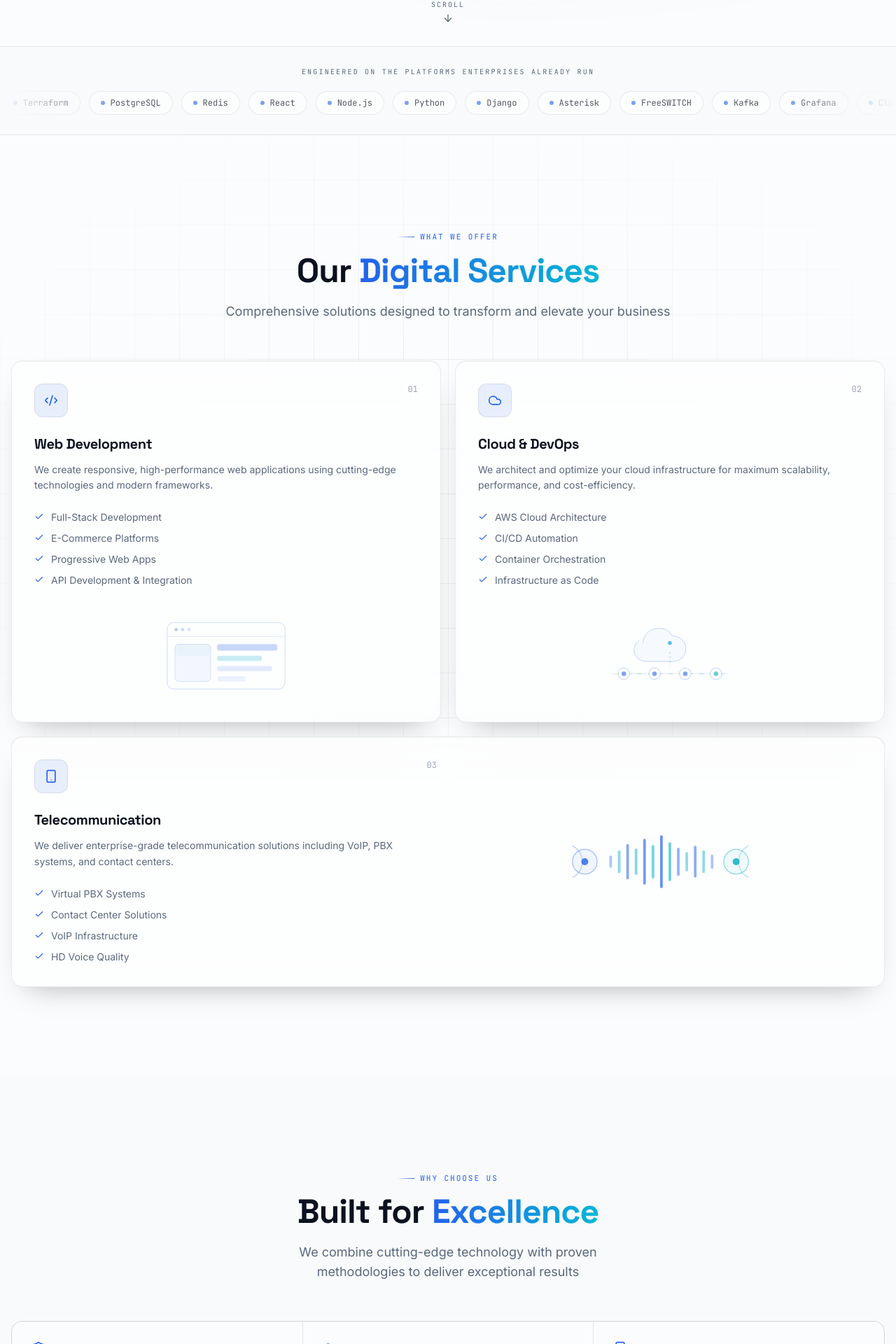
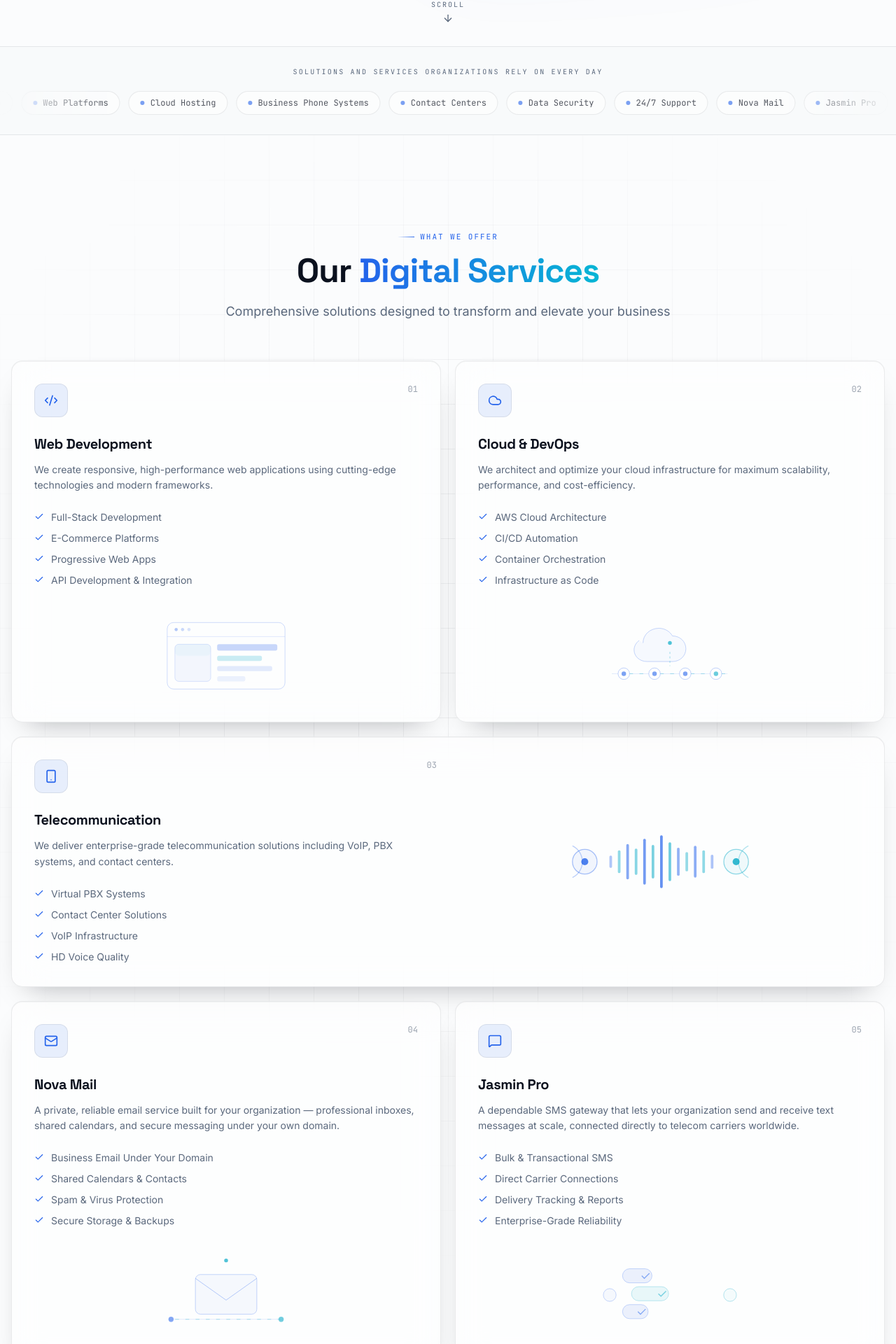
Before and after one commit to supernovasoft/supernovasoft, a React (Vite) app: page / in a window 1280 px wide. Shown: the part 778-2698 px from the top of the page at 70% size. Built offline with nearby package versions, Linux system fonts and the light colour scheme.

Commit message:
feat: add Nova Mail and Jasmin Pro services with corresponding motifs and translations

```diff
--- a/src/components/language-provider.tsx
+++ b/src/components/language-provider.tsx
@@ -70,6 +70,18 @@
         "services.telecom.feature2": "Contact Center Solutions",
         "services.telecom.feature3": "VoIP Infrastructure",
         "services.telecom.feature4": "HD Voice Quality",
+        "services.novamail.title": "Nova Mail",
+        "services.novamail.description": "A private, reliable email service built for your organization — professional inboxes, shared calendars, and secure messaging under your own domain.",
+        "services.novamail.feature1": "Business Email Under Your Domain",
+        "services.novamail.feature2": "Shared Calendars & Contacts",
+        "services.novamail.feature3": "Spam & Virus Protection",
+        "services.novamail.feature4": "Secure Storage & Backups",
+        "services.jasminpro.title": "Jasmin Pro",
+        "services.jasminpro.description": "A dependable SMS gateway that lets your organization send and receive text messages at scale, connected directly to telecom carriers worldwide.",
+        "services.jasminpro.feature1": "Bulk & Transactional SMS",
+        "services.jasminpro.feature2": "Direct Carrier Connections",
+        "services.jasminpro.feature3": "Delivery Tracking & Reports",
+        "services.jasminpro.feature4": "Enterprise-Grade Reliability",
 
         // Tools
         "tools.subtitle": "Free Tool",
@@ -109,7 +121,15 @@
         "solutions.stat3.label": "Support",
 
         // Trust / stack
-        "trust.label": "Engineered on the platforms enterprises already run",
+        "trust.label": "Solutions and services organizations rely on every day",
+        "trust.item1": "Nova Mail",
+        "trust.item2": "Jasmin Pro",
+        "trust.item3": "Web Platforms",
+        "trust.item4": "Cloud Hosting",
+        "trust.item5": "Business Phone Systems",
+        "trust.item6": "Contact Centers",
+        "trust.item7": "Data Security",
+        "trust.item8": "24/7 Support",
 
         // Process
         "process.subtitle": "How We Work",
@@ -154,6 +174,8 @@
         "footer.cloudDevOps": "Cloud & DevOps",
         "footer.telecom": "Telecommunication",
         "footer.security": "Security Solutions",
+        "footer.novamail": "Nova Mail",
+        "footer.jasminpro": "Jasmin Pro",
         "footer.copyright": "Supernova Soft. All rights reserved.",
         "footer.privacy": "Privacy",
         "footer.terms": "Terms",
@@ -203,6 +225,18 @@
         "services.telecom.feature2": "حلول مراكز الاتصال",
         "services.telecom.feature3": "بنية VoIP التحتية",
         "services.telecom.feature4": "جودة صوت عالية الدقة",
+        "services.novamail.title": "نوفا ميل",
+        "services.novamail.description": "خدمة بريد إلكتروني خاصة وموثوقة لمؤسستك — صناديق بريد احترافية، تقويم مشترك، ومراسلات آمنة تحت نطاقك الخاص.",
+        "services.novamail.feature1": "بريد إلكتروني احترافي بنطاقك الخاص",
+        "services.novamail.feature2": "تقويم وجهات اتصال مشتركة",
+        "services.novamail.feature3": "حماية من البريد المزعج والفيروسات",
+        "services.novamail.feature4": "تخزين آمن ونسخ احتياطي",
+        "services.jasminpro.title": "جاسمين برو",
+        "services.jasminpro.description": "بوابة رسائل نصية موثوقة تتيح لمؤسستك إرسال واستقبال الرسائل النصية على نطاق واسع، متصلة مباشرة بشركات الاتصالات حول العالم.",
+        "services.jasminpro.feature1": "رسائل نصية جماعية وفورية",
+        "services.jasminpro.feature2": "اتصال مباشر بشركات الاتصالات",
+        "services.jasminpro.feature3": "تتبع التسليم والتقارير",
+        "services.jasminpro.feature4": "موثوقية بمستوى المؤسسات",
 
         // Tools
         "tools.subtitle": "أداة مجانية",
@@ -242,7 +276,15 @@
         "solutions.stat3.label": "الدعم",
 
         // Trust / stack
-        "trust.label": "المنصات التي تعتمد عليها المؤسسات، نبني عليها",
+        "trust.label": "حلول وخدمات تعتمد عليها المؤسسات كل يوم",
+        "trust.item1": "نوفا ميل",
+        "trust.item2": "جاسمين برو",
+        "trust.item3": "منصات الويب",
+        "trust.item4": "الاستضافة السحابية",
+        "trust.item5": "أنظمة الهاتف للمؤسسات",
+        "trust.item6": "مراكز الاتصال",
+        "trust.item7": "أمان البيانات",
+        "trust.item8": "دعم على مدار الساعة",
 
         // Process
         "process.subtitle": "كيف نعمل",
@@ -287,6 +329,8 @@
         "footer.cloudDevOps": "السحابة و DevOps",
         "footer.telecom": "الاتصالات",
         "footer.security": "حلول الأمان",
+        "footer.novamail": "نوفا ميل",
+        "footer.jasminpro": "جاسمين برو",
         "footer.copyright": "سوبرنوفا سوفت. جميع الحقوق محفوظة.",
         "footer.privacy": "الخصوصية",
         "footer.terms": "الشروط",
@@ -336,6 +380,18 @@
         "services.telecom.feature2": "Çağrı Merkezi Çözümleri",
         "services.telecom.feature3": "VoIP Altyapısı",
         "services.telecom.feature4": "HD Ses Kalitesi",
+        "services.novamail.title": "Nova Mail",
+        "services.novamail.description": "Kurumunuz için özel ve güvenilir bir e-posta hizmeti — kendi alan adınızda profesyonel gelen kutuları, paylaşılan takvimler ve güvenli mesajlaşma.",
+        "services.novamail.feature1": "Kendi Alan Adınızda Kurumsal E-posta",
+        "services.novamail.feature2": "Paylaşılan Takvim ve Kişiler",
+        "services.novamail.feature3": "Spam ve Virüs Koruması",
+        "services.novamail.feature4": "Güvenli Depolama ve Yedekleme",
+        "services.jasminpro.title": "Jasmin Pro",
+        "services.jasminpro.description": "Kurumunuzun büyük ölçekte metin mesajı göndermesini ve almasını sağlayan, dünya çapındaki telekom operatörlerine doğrudan bağlı güvenilir bir SMS ağ geçidi.",
+        "services.jasminpro.feature1": "Toplu ve İşlemsel SMS",
+        "services.jasminpro.feature2": "Doğrudan Operatör Bağlantıları",
+        "services.jasminpro.feature3": "Teslimat Takibi ve Raporlar",
+        "services.jasminpro.feature4": "Kurumsal Düzeyde Güvenilirlik",
 
         // Tools
         "tools.subtitle": "Ücretsiz Araç",
@@ -375,7 +431,15 @@
         "solutions.stat3.label": "Destek",
 
         // Trust / stack
-        "trust.label": "Kurumların güvendiği platformlar üzerine inşa ediyoruz",
+        "trust.label": "Kurumların her gün güvendiği çözümler ve hizmetler",
+        "trust.item1": "Nova Mail",
+        "trust.item2": "Jasmin Pro",
+        "trust.item3": "Web Platformları",
+        "trust.item4": "Bulut Barındırma",
+        "trust.item5": "Kurumsal Telefon Sistemleri",
+        "trust.item6": "Çağrı Merkezleri",
+        "trust.item7": "Veri Güvenliği",
+        "trust.item8": "7/24 Destek",
 
         // Process
         "process.subtitle": "Nasıl Çalışıyoruz",
@@ -420,6 +484,8 @@
         "footer.cloudDevOps": "Bulut & DevOps",
         "footer.telecom": "Telekomünikasyon",
         "footer.security": "Güvenlik Çözümleri",
+        "footer.novamail": "Nova Mail",
+        "footer.jasminpro": "Jasmin Pro",
         "footer.copyright": "Supernova Soft. Tüm hakları saklıdır.",
         "footer.privacy": "Gizlilik",
         "footer.terms": "Şartlar",
--- a/src/components/layout/Footer.tsx
+++ b/src/components/layout/Footer.tsx
@@ -18,6 +18,8 @@
     t('footer.webDev'),
     t('footer.cloudDevOps'),
     t('footer.telecom'),
+    t('footer.novamail'),
+    t('footer.jasminpro'),
     t('footer.security'),
   ];
 
--- a/src/components/ui/ServiceBackgrounds.tsx
+++ b/src/components/ui/ServiceBackgrounds.tsx
@@ -102,3 +102,47 @@
     </svg>
   );
 }
+
+/** Nova Mail: an envelope handed off through a delivery pipeline. */
+export function MailMotif({ className }: MotifProps) {
+  return (
+    <svg className={className} viewBox="0 0 240 140" fill="none" aria-hidden focusable="false">
+      <path d="M30 108 H210" stroke={P} strokeOpacity="0.2" />
+      <path d="M30 108 H210" stroke={A} strokeOpacity="0.5" className="animate-dash" />
+
+      <rect x="72" y="38" width="96" height="62" rx="8" fill={P} fillOpacity="0.06" stroke={P} strokeOpacity="0.4" />
+      <path d="M72 44 L120 78 L168 44" stroke={P} strokeOpacity="0.5" />
+
+      <circle cx="34" cy="108" r="4" fill={P} fillOpacity="0.8" />
+      <circle cx="206" cy="108" r="4" fill={A} fillOpacity="0.8" />
+
+      <circle cx="120" cy="16" r="3" fill={A}>
+        <animate attributeName="cy" values="16;30;16" dur="2.2s" repeatCount="indefinite" />
+      </circle>
+    </svg>
+  );
+}
+
+/** Jasmin Pro: outbound message bubbles ticking off delivery receipts. */
+export function MessageMotif({ className }: MotifProps) {
+  const bubbles = [
+    { x: 46, y: 40, w: 46 },
+    { x: 60, y: 68, w: 58 },
+    { x: 46, y: 96, w: 40 },
+  ];
+  return (
+    <svg className={className} viewBox="0 0 240 140" fill="none" aria-hidden focusable="false">
+      <circle cx="26" cy="70" r="10" stroke={P} strokeOpacity="0.4" fill={P} fillOpacity="0.06" />
+      <circle cx="214" cy="70" r="10" stroke={A} strokeOpacity="0.45" fill={A} fillOpacity="0.06" />
+
+      {bubbles.map((b, i) => (
+        <g key={b.y}>
+          <rect x={b.x} y={b.y - 11} width={b.w} height="22" rx="11" fill={i % 2 ? A : P} fillOpacity="0.12" stroke={i % 2 ? A : P} strokeOpacity="0.4" />
+          <path d={`M${b.x + b.w - 16} ${b.y} l4 4 l8 -8`} stroke={i % 2 ? A : P} strokeOpacity="0.75" strokeWidth="1.5">
+            <animate attributeName="opacity" values="0.2;1;0.2" dur={`${1.8 + i * 0.4}s`} repeatCount="indefinite" />
+          </path>
+        </g>
+      ))}
+    </svg>
+  );
+}
--- a/src/pages/Home.tsx
+++ b/src/pages/Home.tsx
@@ -1,12 +1,12 @@
 import {
   ArrowDown, ArrowRight, Check, Cloud, Code2, Github, Globe, Layers, Linkedin,
-  Lock, Mail, MapPin, Phone as PhoneIcon, Rocket, ShieldCheck, Smartphone, Terminal, Twitter, Zap,
+  Lock, Mail, MapPin, MessageSquare, Phone as PhoneIcon, Rocket, ShieldCheck, Smartphone, Terminal, Twitter, Zap,
 } from 'lucide-react';
 import { motion } from 'framer-motion';
 import { Button } from '@/components/ui/button';
 import { Background3D } from '@/components/3d/Background3D';
 import { useLanguage } from '@/components/language-provider';
-import { CloudMotif, TelecomMotif, WebMotif } from '@/components/ui/ServiceBackgrounds';
+import { CloudMotif, MailMotif, MessageMotif, TelecomMotif, WebMotif } from '@/components/ui/ServiceBackgrounds';
 import { SystemConsole } from '@/components/ui/SystemConsole';
 import {
   CountUp, Eyebrow, Marquee, Section, SectionHeading, SpotlightCard, StatusDot,
@@ -108,10 +108,7 @@
 
 /* ----------------------------------------------------------- Trust strip */
 
-const STACK = [
-  'AWS', 'Kubernetes', 'Docker', 'Terraform', 'PostgreSQL', 'Redis', 'React', 'Node.js',
-  'Python', 'Django', 'Asterisk', 'FreeSWITCH', 'Kafka', 'Grafana', 'Cloudflare', 'NGINX',
-];
+const SOLUTIONS = ['trust.item1', 'trust.item2', 'trust.item3', 'trust.item4', 'trust.item5', 'trust.item6', 'trust.item7', 'trust.item8'];
 
 export function TrustStrip() {
   const { t } = useLanguage();
@@ -122,13 +119,13 @@
         {t('trust.label')}
       </p>
       <Marquee className="mt-5">
-        {STACK.map((name) => (
+        {SOLUTIONS.map((key) => (
           <span
-            key={name}
+            key={key}
             className="flex items-center gap-2 rounded-full hairline bg-card/50 px-4 py-2 font-mono text-xs text-foreground/70"
           >
             <span className="h-1.5 w-1.5 rounded-full bg-primary/60" />
-            {name}
+            {t(key)}
           </span>
         ))}
       </Marquee>
@@ -214,6 +211,22 @@
       features: ['feature1', 'feature2', 'feature3', 'feature4'].map((k) => t(`services.telecom.${k}`)),
       motif: <TelecomMotif className="h-44 w-full" />,
       wide: true,
+    },
+    {
+      index: '04',
+      icon: Mail,
+      title: t('services.novamail.title'),
+      description: t('services.novamail.description'),
+      features: ['feature1', 'feature2', 'feature3', 'feature4'].map((k) => t(`services.novamail.${k}`)),
+      motif: <MailMotif className="h-32 w-full" />,
+    },
+    {
+      index: '05',
+      icon: MessageSquare,
+      title: t('services.jasminpro.title'),
+      description: t('services.jasminpro.description'),
+      features: ['feature1', 'feature2', 'feature3', 'feature4'].map((k) => t(`services.jasminpro.${k}`)),
+      motif: <MessageMotif className="h-32 w-full" />,
     },
   ];
 
```
